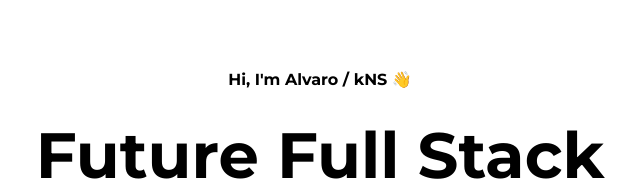
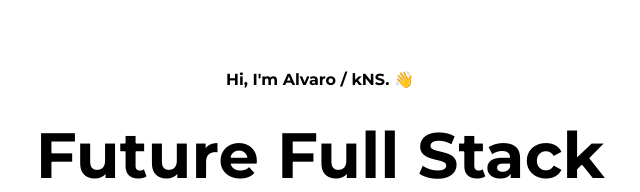
Before and after one commit to kNS303/gatsby-portfolio, a Gatsby site: page / in a window 1280 px wide. Shown: the part 140-332 px from the top of the page, 320-960 px from the left. Built offline with nearby package versions, Linux system fonts and the light colour scheme; Gatsby itself is replaced by a stand-in of ours.

Commit message:
Port Gatsby Base 2

```diff
--- a/src/yourdata.js
+++ b/src/yourdata.js
@@ -17,7 +17,7 @@ export default {
   //Change The Website Template
 
   //   Header Details ---------------------
-  name: "Alvaro / kNS",
+  name: "Alvaro / kNS.",
   headerTagline: [
     //Line 1 For Header
     "Future Full Stack",
```
